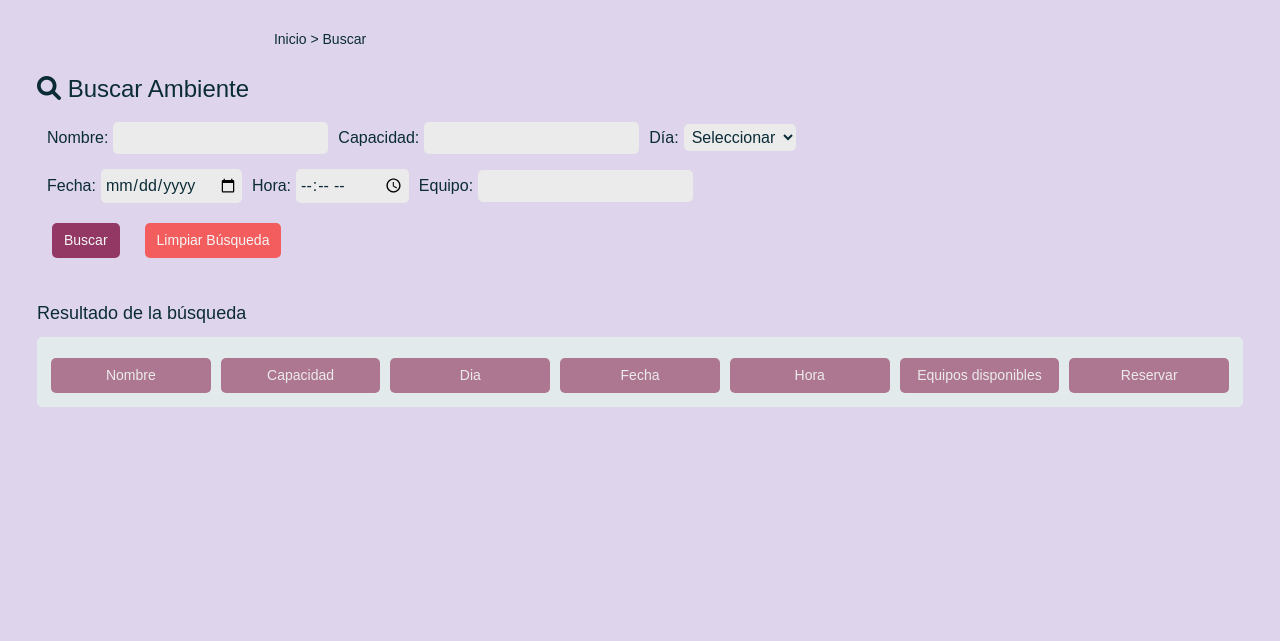
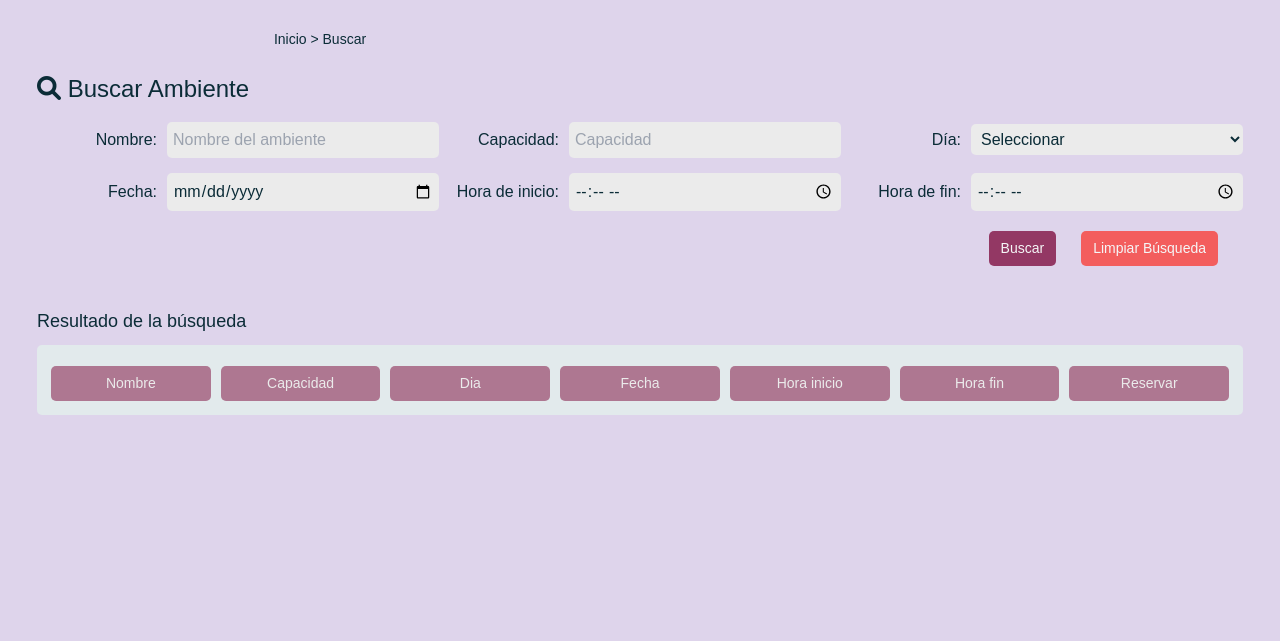
Before and after one commit to brayandep/Ambientes, a Laravel app: page /busqueda-ambiente in a window 1280 px wide. Shown: the part 76-717 px from the top of the page. Run offline with Laravel 8, Linux system fonts and the light colour scheme; some libraries are stand-ins or nearby versions.

Commit message:
interfaz-buscador

```diff
--- a/public/css/styleBuscador.css
+++ b/public/css/styleBuscador.css
@@ -101,7 +101,6 @@
     justify-content: end;
     display: flex;
     gap: 15px;
-
 }
 .button-fila button{
     padding: 7px;
@@ -114,38 +113,38 @@
 }
 
 /*Buscador*/
-.form-fila {
+.form-fila-s {
     display: flex;
     align-items: center;
     margin-bottom: 10px;
     margin-top: 15px;
-
-}
-.form-fila label {
-    margin-left: 10px;
 }
 
-.form-fila input,
-.form-fila select {
-    margin-left: 5px; /* Separación entre input/select y label */
+/* Estilos para etiquetas (labels) dentro de las filas del formulario */
+.form-fila-s label {
+    width: 120px; /* Ancho fijo para las etiquetas */
+    margin-right: 10px;
+    text-align: right;
+}
+
+/* Estilos para inputs y selects dentro de las filas del formulario */
+.form-fila-s input,
+.form-fila-s select {
+    flex: 1; /* El input/select ocupa todo el espacio restante */
     border-radius: 5px;
-    background-color:#ebebeb;
+    background-color: #ebebeb;
     color: #0b2c37;
-    padding: 4px;
+    padding: 6px;
+    box-sizing: border-box;
 }
 
 .button-fila{
     margin-top: 10px;
-    display: flex; /* Usar flexbox para alinear los botones */
-    justify-content: flex-start; /* Alinear los elementos al principio (izquierda) */
-}
-
-.button-fila button:last-child {
-    margin-right: 0; /* Eliminar el margen derecho del último botón */
+    display: flex;
 }
 
 .button-fila button {
-    margin-right: 10px; /* Separación entre botones */
+    margin-right: 10px;
     margin-bottom: 20px;
     cursor: pointer;
 }
--- a/resources/views/Buscador.blade.php
+++ b/resources/views/Buscador.blade.php
@@ -21,17 +21,17 @@
             </div>
             <div>
                 <form>
-                    <div class="form-fila">
+                    <div class="form-fila-s">
                         <label for="nombre">Nombre:</label>
-                        <input type="text" id="nombre" name="nombre">
+                        <input type="text" id="nombreSearch" name="nombreSearch" maxlength="15" autocomplete="off" placeholder="Nombre del ambiente">
 
                         <label for="capacidad">Capacidad:</label>
-                        <input type="number" id="capacidad" name="capacidad">
+                        <input type="text" id="capacidadSearch" name="capacidadSearch" maxlength="3" autocomplete="off" placeholder="Capacidad">
 
                         <label for="dia">Día:</label>
                         <!-- Utilizamos un select (combobox) para los días de la semana -->
                         <select id="dia" name="dia">
-                            <option value="lunes">Seleccionar</option>
+                            <option value="">Seleccionar</option>
                             <option value="lunes">Lunes</option>
                             <option value="martes">Martes</option>
                             <option value="miercoles">Miércoles</option>
@@ -41,15 +41,15 @@
                         </select>
                     </div>
 
-                    <div class="form-fila">
+                    <div class="form-fila-s">
                         <label for="fecha">Fecha:</label>
                         <input type="date" id="fecha" name="fecha">
 
-                        <label for="hora">Hora:</label>
+                        <label for="horaIni">Hora de inicio:</label>
                         <input type="time" id="hora" name="hora">
 
-                        <label for="equipo">Equipo:</label>
-                        <input type="text" id="equipo" name="equipo">
+                        <label for="horaFin">Hora de fin:</label>
+                        <input type="time" id="hora" name="hora">
                     </div>
 
                     <div class="button-fila">
@@ -67,8 +67,8 @@
                     <button class="nomCol">Capacidad</button>
                     <button class="nomCol">Dia</button>
                     <button class="nomCol">Fecha</button>
-                    <button class="nomCol">Hora</button>
-                    <button class="nomCol">Equipos disponibles</button>
+                    <button class="nomCol">Hora inicio</button>
+                    <button class="nomCol">Hora fin</button>
                     <button class="nomCol">Reservar</button>
                 </div>
             </div>
```
